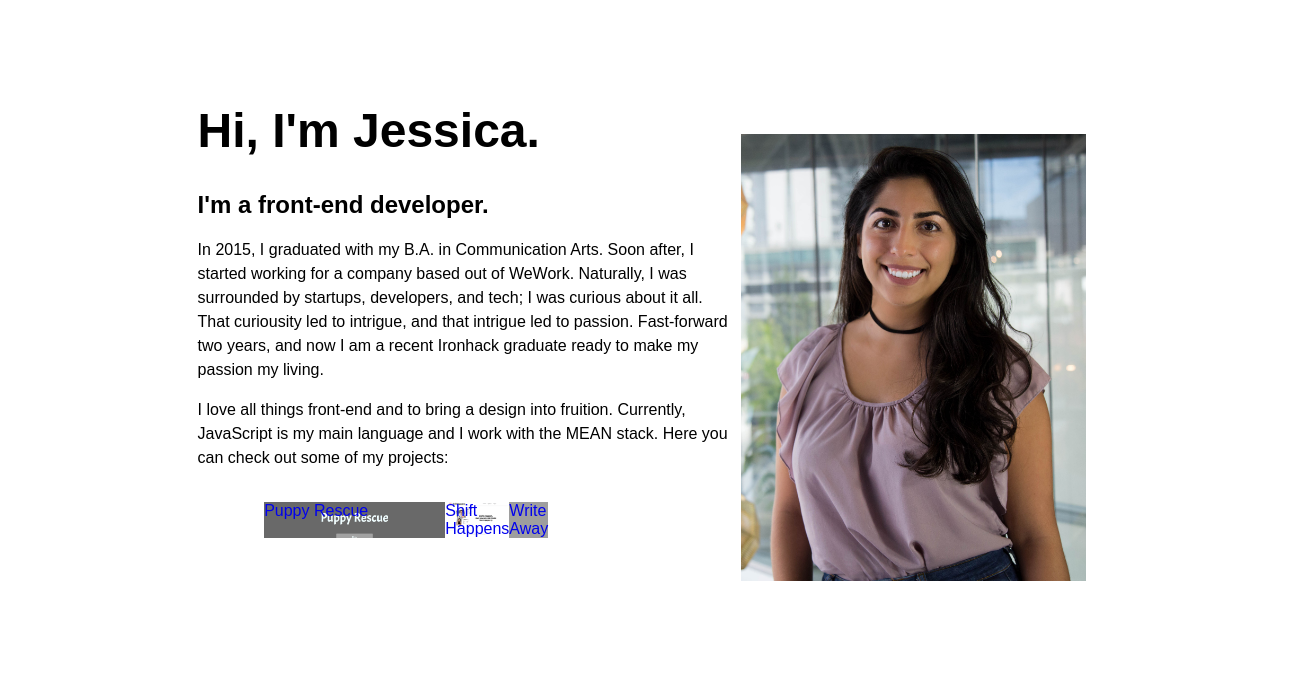
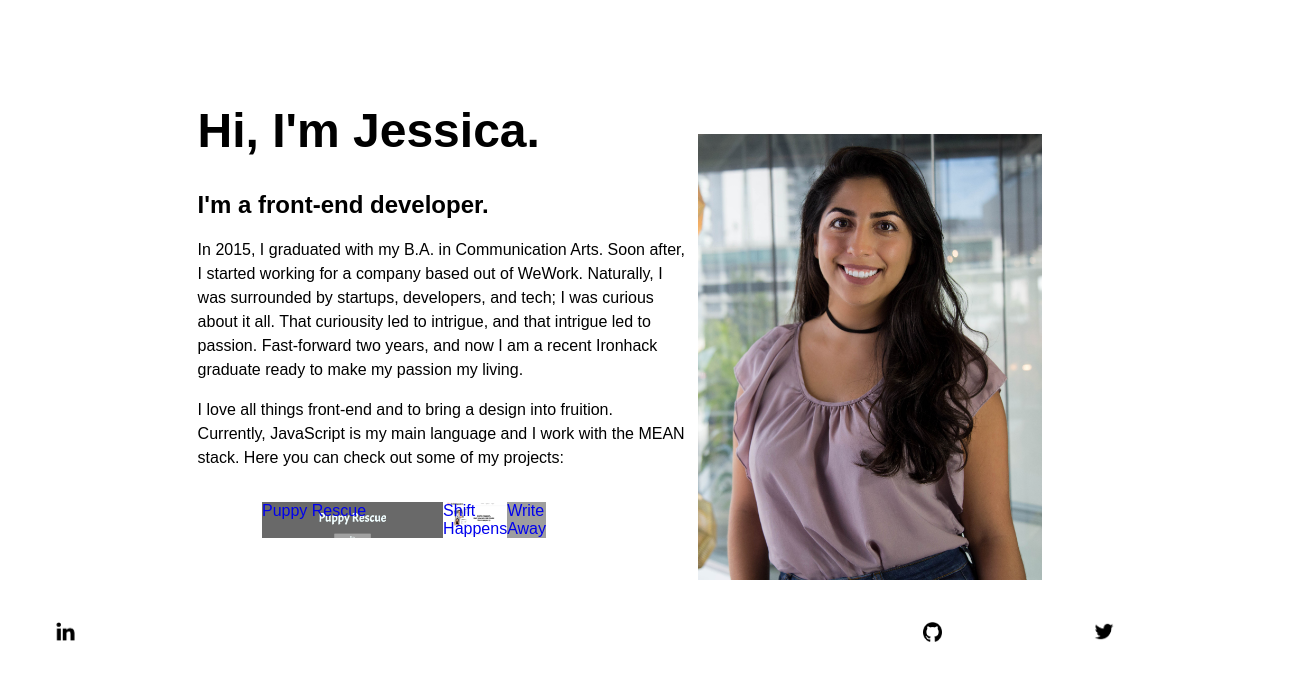
Before and after one commit to jessicaalin/portfolio, a plain HTML site: page index.html in a window 1280 px wide. Shown: the whole page, 1312 px wide, since content can reach past the window. Drawn offline with Linux system fonts and the light colour scheme; grey boxes are pictures that could not be loaded.

Commit message:
added footer

```diff
--- a/css/style.css
+++ b/css/style.css
@@ -11,19 +11,19 @@
 }
 
 .headshot {
-  max-width: 65%;
+  max-width: 60%;
 }
 
 h1 {
   font-size: 300%;
 }
 
-p{
+p {
   line-height: 150%;
 }
 
 .text-container {
-  width: 99%;
+  width: 84%;
   font-weight: 300;
   padding: 5% 1% 0 15%;
 }
@@ -35,7 +35,8 @@ p{
 
 }
 
-.project-container ul {
+.project-container ul,
+footer ul {
   list-style: none;
   display: flex;
 }
@@ -70,3 +71,26 @@ p{
   background-image: url("../img/write-away.png");
   background-size: cover;
 }
+
+footer {
+  padding-top: 3%;
+}
+
+footer ul {
+  display: flex;
+  justify-content: center;
+  width: 100%;
+  margin: 0 auto;
+}
+
+.linkedin {
+  width: 4%;
+}
+
+.github {
+  width: 12%;
+}
+
+.twitter {
+  width: 16%;
+}
--- a/index.html
+++ b/index.html
@@ -42,6 +42,19 @@
       <img class="headshot" src="img/headshot.jpg" alt="Headshot">
     </div>
   </div>
+  <footer>
+    <ul>
+      <li>
+        <a href="https://www.linkedin.com/in/jessicaalingonzalez/"><img class="linkedin" src="img/linkedin1.png" alt=""></a>
+      </li>
+      <li>
+        <a href="https://github.com/jessicaalin"><img class="github" src="img/github.png" alt=""></a>
+      </li>
+      <li>
+        <a href="https://twitter.com/_jessicaalin"><img class="twitter" src="img/twitter.png" alt=""></a>
+      </li>
+    </ul>
+  </footer>
 
 </body>
 </html>
```
Also changed, not shown: img/github.png (added), img/linkedin1.png (added), img/twitter.png (added), 1 other file.
